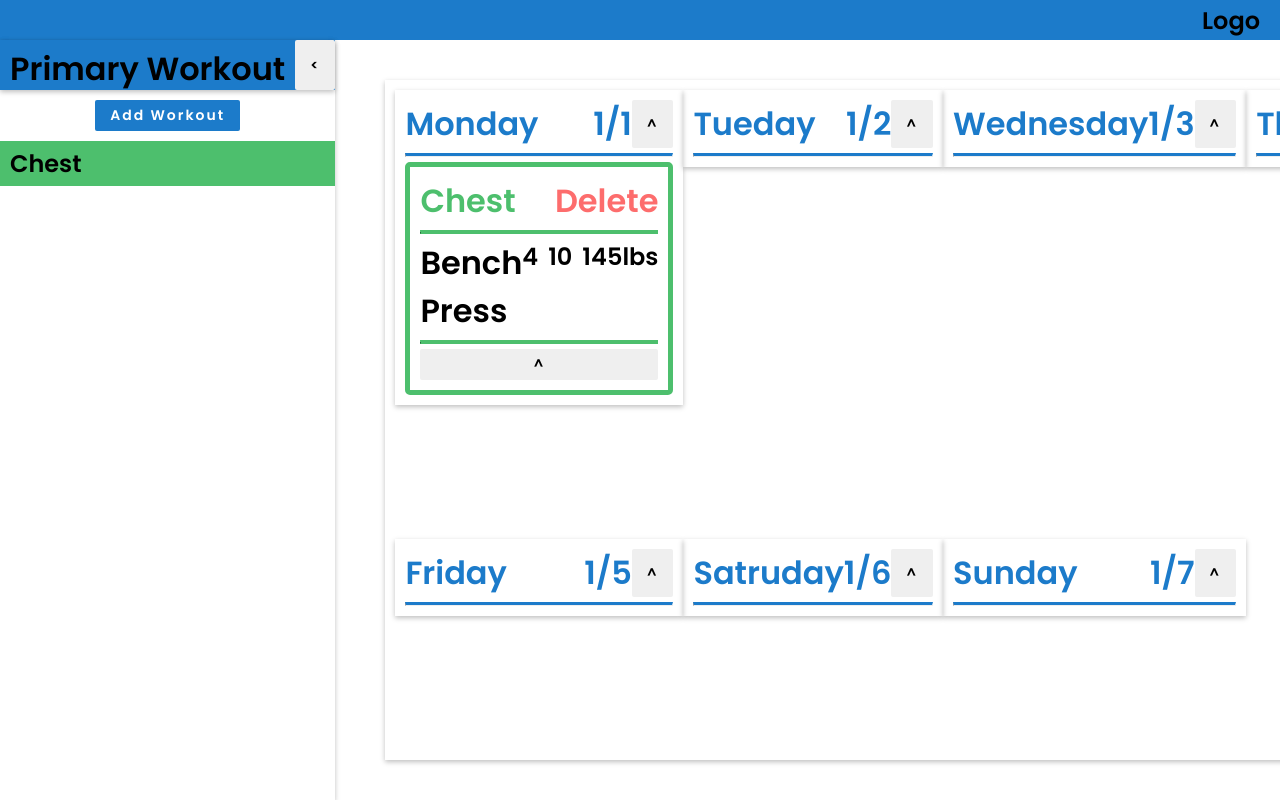
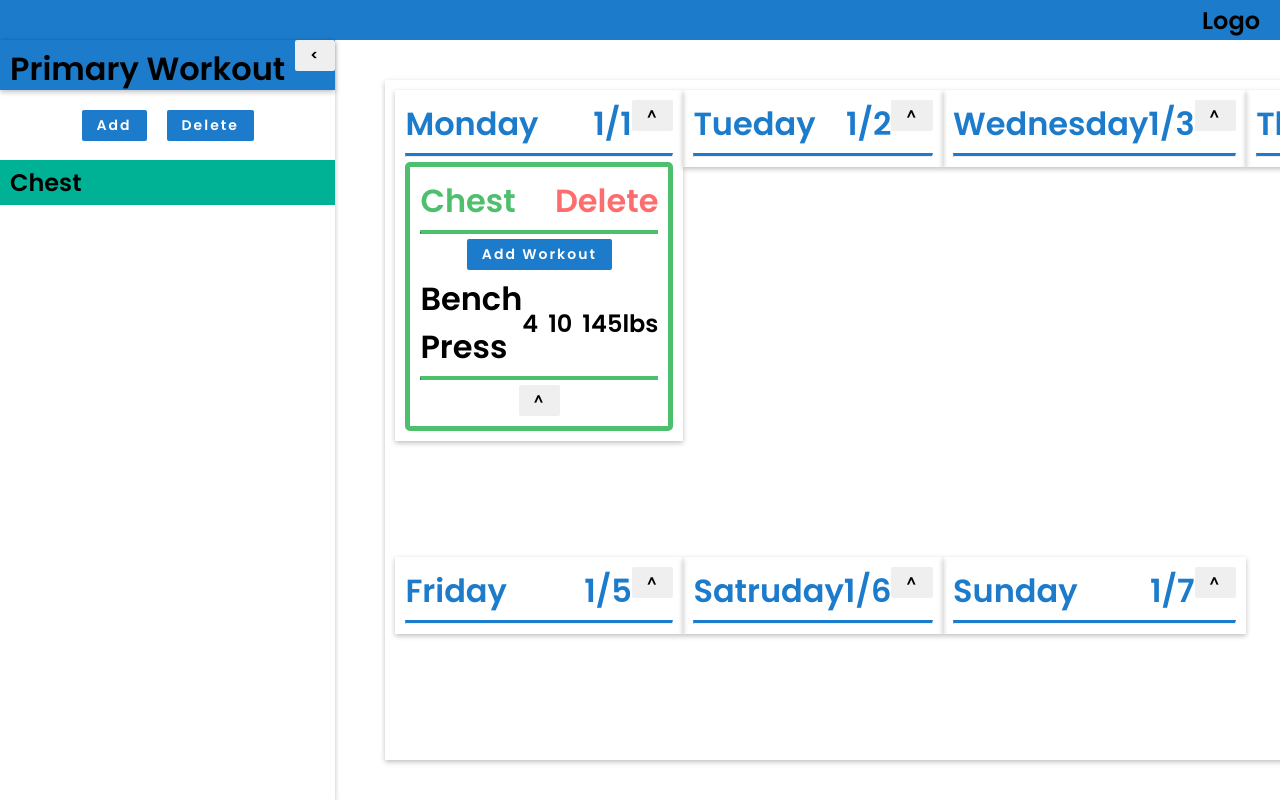
Before and after one commit to Mark-Dearoz/fitness-tracker, a React (Create React App) app: page /user in a window 1280 px wide. Shown: the top 800 px of the page. Built offline with nearby package versions, Linux system fonts and the light colour scheme.

Commit message:
3/3/2021

```diff
--- a/src/actions/index.js
+++ b/src/actions/index.js
@@ -1,7 +1,24 @@
-
+//calendar actions
 export const addWorkoutCard = (workoutCard) =>{
     return{
         type: 'ADD_WORKOUT_CARD',
         payload: workoutCard
     }
 }
+
+
+//split actions
+
+export const addSplit = (split) =>{
+    return{
+        type: 'ADD_SPLIT',
+        payload: split
+    }
+}
+
+export const deleteSplit = (split) =>{
+    return {
+        type: 'DELETE_SPLIT',
+        payload: split
+    }
+}
--- a/src/components/workoutModal/WorkoutModal.js
+++ b/src/components/workoutModal/WorkoutModal.js
@@ -1,8 +1,11 @@
 import React, {useState} from 'react'
 import Color from './Color'
+import {addSplit} from '../../actions'
+import {useDispatch} from 'react-redux'
 
 const WorkoutModal = props =>{
 
+    const dispatch = useDispatch()
     const [workoutInput, setWorkoutInput] = useState('')
     const [colorInput, setColorInput] = useState([{color: '#00B295', selected: false},
                                                 {color: '#028090', selected: false},
@@ -17,7 +20,13 @@ const WorkoutModal = props =>{
 
     const renderColors = () => colorInput.map((item, index) => <Color key={index} selected={item.selected} color={item.color} select={() => select(index)}></Color>)
 
-    const checkForm = () =>{}
+    const checkForm = () =>{
+
+        if (workoutInput.length === 0) return
+        if(colorInput.filter(item => item.selected == true).length === 0) return
+        dispatch(addSplit({split: workoutInput, color: colorInput.filter(item => item.selected == true)[0].color}))
+        props.onClick()
+    }
 
 
     return(
--- a/src/components/workoutTracker/DayCard.js
+++ b/src/components/workoutTracker/DayCard.js
@@ -12,7 +12,6 @@ const DayCard = props =>{
     const drop = e =>{
         e.preventDefault()
         const splitData = JSON.parse(e.dataTransfer.getData('splitData'))
-        console.log('called')
         dispatch(addWorkoutCard({card: splitData,day: props.day}))
     }
 
--- a/src/components/workoutTracker/SideBar.js
+++ b/src/components/workoutTracker/SideBar.js
@@ -1,12 +1,16 @@
 import React, {useState} from 'react'
 import Workout from './Workout'
 import WorkoutModal from '../workoutModal/WorkoutModal'
-
+import {useSelector} from 'react-redux'
 
 
 const SideBar = props => {
 
     const [modalOpen, setModalOpen] = useState(false)
+    const [edit, setEdit] = useState(false)
+    const splits = useSelector(state => state.splitReducer)
+
+    const renderSplits = () => splits.map((item, index) =>  <Workout key={index} color={item.color} expand={props.expand} edit={edit}>{item.split}</Workout>)
 
     return(
         <>
@@ -16,10 +20,14 @@ const SideBar = props => {
                     {props.expand ? <button onClick={props.onClick}> {'<'} </button> : <button onClick={props.onClick}> {`>`} </button>}
 
                 </div>
-                {props.expand ? <button className='btn-primary' onClick={() => setModalOpen(true)}>Add Workout</button>: null}
+
+                <div className='button-div'>
+                    {props.expand ? <button className='btn-primary' onClick={() => setModalOpen(true)}>Add</button>: null}
+                    {props.expand ? <button className='btn-primary' onClick={() => setEdit(!edit)}>Delete</button> : null}
+                </div>
 
                 <div className='workout-list'>
-                    <Workout color='#4DBF6D' expand={props.expand}>Chest</Workout>
+                    {renderSplits()}
                 </div>
             </div>
 
--- a/src/components/workoutTracker/Split.js
+++ b/src/components/workoutTracker/Split.js
@@ -21,8 +21,8 @@ const Split = props =>{
             </div>
             <hr style={{borderColor: props.color}}/>
 
+            {expand ? <button className='btn-primary'>Add Workout</button> : null}
             {expand ? renderWorkouts() : null}
-
             {expand ? <hr style={{borderColor: props.color}}/> : null}
             {expand ? <button onClick={() => setExpand(false)}>^</button> : <button onClick={() => setExpand(true)}>V</button>}
 
--- a/src/components/workoutTracker/Workout.js
+++ b/src/components/workoutTracker/Workout.js
@@ -1,4 +1,6 @@
 import React from 'react'
+import {useDispatch} from 'react-redux'
+import {deleteSplit} from '../../actions'
 
 const Workout = props =>{
     const expandedStyle = {
@@ -9,6 +11,8 @@ const Workout = props =>{
         justifyContent: 'center',
         borderRadius: '50px'
     }
+
+    const dispatch = useDispatch()
 
     const dragStart = e =>{
 
@@ -24,6 +28,7 @@ const Workout = props =>{
             onDragStart={dragStart}
         >
             <h2>{props.expand ? props.children : props.children.substring(0,1)}</h2>
+            {props.expand ? (props.edit ? <button onClick={() =>dispatch(deleteSplit(props.children))}>x</button> : null): null}
         </div>
     )
 }
--- a/src/reducers/split.js
+++ b/src/reducers/split.js
@@ -1,11 +1,18 @@
-
-
-const splitReducer = (state =[], action) =>{
+const initialState = [
+    {
+        split: 'Chest',
+        color: '#00B295'
+    }
+]
+const splitReducer = (state =initialState, action) =>{
+    const newState = [...state]
     switch(action.type){
-        case 'ADD':
-            return state
-        case 'DELETE':
-            return state
+        case 'ADD_SPLIT':
+            newState.push(action.payload)
+            return newState
+        case 'DELETE_SPLIT':
+            const retState = newState.filter(item => item.split != action.payload)
+            return retState
         default:
             return state
     }
--- a/src/styles/_workoutTracker.scss
+++ b/src/styles/_workoutTracker.scss
@@ -36,17 +36,30 @@ header{
             }
         }
 
-        .btn-primary{
-            width: fit-content;
+        .button-div{
+            height: 50px;
+            display: flex;
+            justify-content: center;
+            align-items: center;
+            gap: 20px;
+            .btn-primary{
+                width: fit-content;
+                height: fit-content;
+            }
         }
+
 
         .workout-list{
             width: 100%;
-        }
+            display: flex;
+            flex-direction: column;
+            gap: 5px;
 
-        .workout{
-            display: flex;
-            padding: 5px 10px;
+            .workout{
+                display: flex;
+                justify-content: space-between;
+                padding: 5px 10px;
+            }
         }
     }
 
@@ -106,15 +119,25 @@ header{
     display: flex;
     flex-direction: column;
     gap: 5px;
+    align-items: center;
+
+    .header{
+        width: 100%;
+    }
+    hr{
+        width: 100%;
+    }
 
 }
 
 .workout-card{
     display: flex;
     justify-content: space-between;
+    width: 100%;
 
     div{
         display: flex;
+        align-items: center;
         gap: 10px;
     }
 
--- a/src/styles/style.css
+++ b/src/styles/style.css
@@ -122,20 +122,48 @@ header {
   padding: 5px 10px;
 }
 
-.main-view .side-bar .btn-primary {
+.main-view .side-bar .button-div {
+  height: 50px;
+  display: -webkit-box;
+  display: -ms-flexbox;
+  display: flex;
+  -webkit-box-pack: center;
+      -ms-flex-pack: center;
+          justify-content: center;
+  -webkit-box-align: center;
+      -ms-flex-align: center;
+          align-items: center;
+  gap: 20px;
+}
+
+.main-view .side-bar .button-div .btn-primary {
   width: -webkit-fit-content;
   width: -moz-fit-content;
   width: fit-content;
+  height: -webkit-fit-content;
+  height: -moz-fit-content;
+  height: fit-content;
 }
 
 .main-view .side-bar .workout-list {
   width: 100%;
-}
-
-.main-view .side-bar .workout {
   display: -webkit-box;
   display: -ms-flexbox;
   display: flex;
+  -webkit-box-orient: vertical;
+  -webkit-box-direction: normal;
+      -ms-flex-direction: column;
+          flex-direction: column;
+  gap: 5px;
+}
+
+.main-view .side-bar .workout-list .workout {
+  display: -webkit-box;
+  display: -ms-flexbox;
+  display: flex;
+  -webkit-box-pack: justify;
+      -ms-flex-pack: justify;
+          justify-content: space-between;
   padding: 5px 10px;
 }
 
@@ -220,6 +248,17 @@ header {
       -ms-flex-direction: column;
           flex-direction: column;
   gap: 5px;
+  -webkit-box-align: center;
+      -ms-flex-align: center;
+          align-items: center;
+}
+
+.split-card .header {
+  width: 100%;
+}
+
+.split-card hr {
+  width: 100%;
 }
 
 .workout-card {
@@ -229,12 +268,16 @@ header {
   -webkit-box-pack: justify;
       -ms-flex-pack: justify;
           justify-content: space-between;
+  width: 100%;
 }
 
 .workout-card div {
   display: -webkit-box;
   display: -ms-flexbox;
   display: flex;
+  -webkit-box-align: center;
+      -ms-flex-align: center;
+          align-items: center;
   gap: 10px;
 }
 
@@ -331,6 +374,12 @@ button {
   font-weight: 600;
   letter-spacing: 2px;
   border-radius: 2px;
+  height: -webkit-fit-content;
+  height: -moz-fit-content;
+  height: fit-content;
+  width: -webkit-fit-content;
+  width: -moz-fit-content;
+  width: fit-content;
 }
 
 button:hover {
--- a/src/styles/style.scss
+++ b/src/styles/style.scss
@@ -21,6 +21,8 @@ button{
     font-weight: 600;
     letter-spacing: 2px;
     border-radius: 2px;
+    height: fit-content;
+    width: fit-content;
 
     &:hover{
         box-shadow: $shadow;
```
Also changed, not shown: 1 other file (tests, documents, lock files or other folders).
